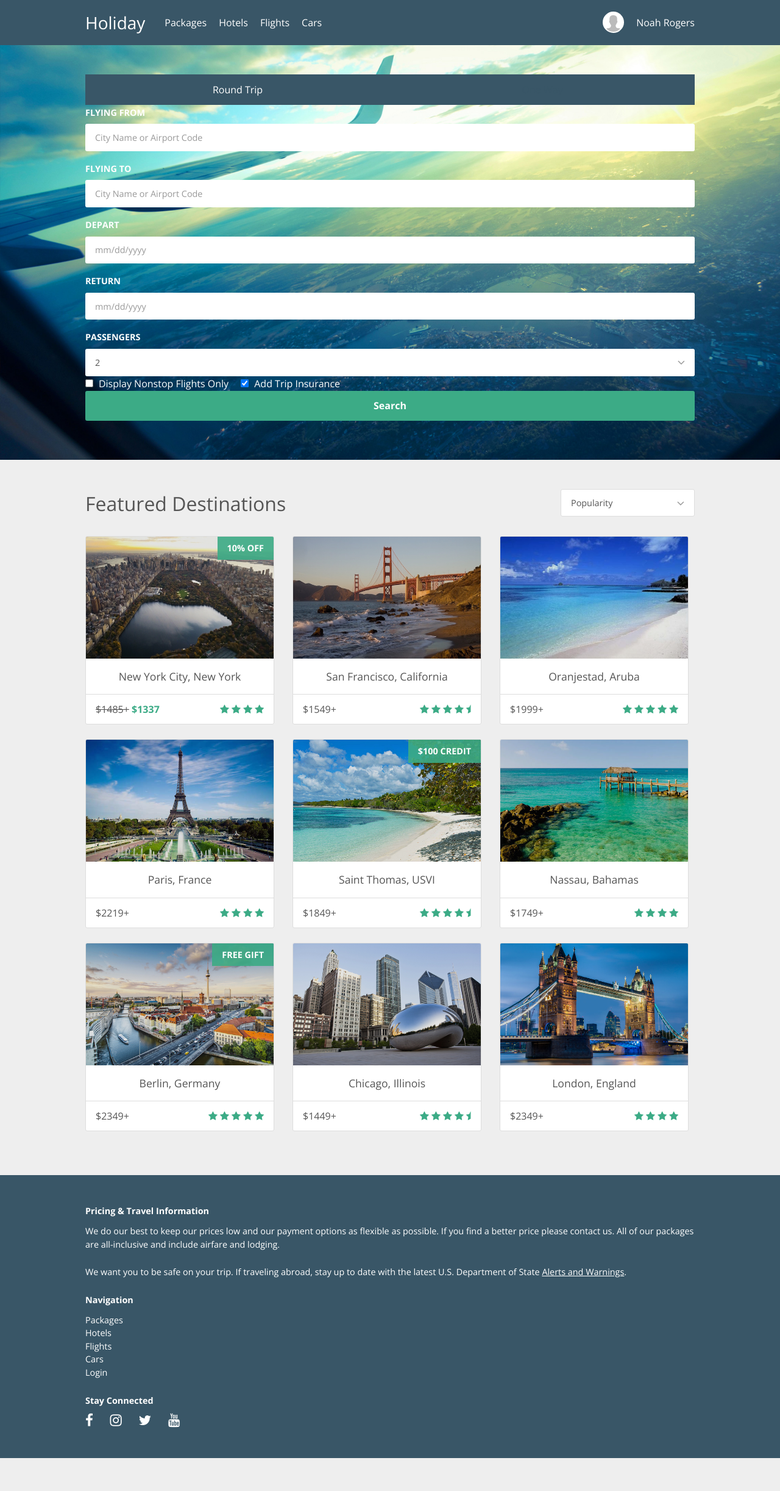
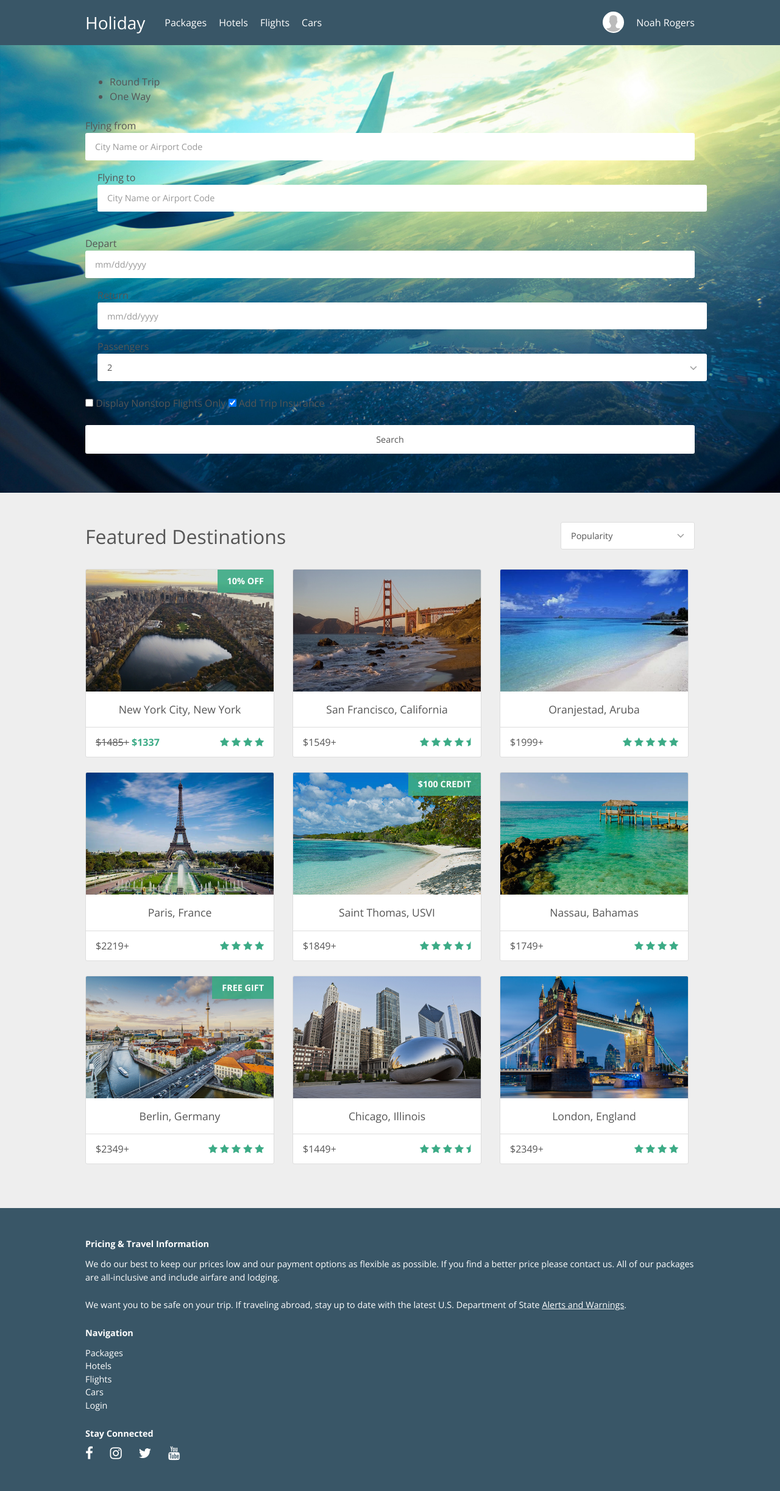
Before and after one commit to Treydor/holiday, a Jekyll site: the page built from index.html, in a window 1280 px wide. Shown: the whole page at 61% size. Built offline with Jekyll 4.4.1, drawn with Linux system fonts in a browser that asks for light colours; nearby versions of some CDN libraries; before the commit the page ends 2391 px from its top, so only the background shows below that.

Commit message:
Adds new partials

```diff
--- /dev/null
+++ b/assets/stylesheets/components/_buttons.scss
@@ -0,0 +1,11 @@
+/*------ Buttons ------*/
+
+.button--primary {
+  @include transition (background $duration $timing);
+  background: $green;
+  color: $white;
+  font-size: 1rem;
+  font-weight: $bold;
+
+  &:hover { background: darken($green, 5%); }
+}
--- a/assets/stylesheets/components/_flight-selection.scss
+++ /dev/null
@@ -1,96 +0,0 @@
-/*------ Flight select table ------*/
-
-.search-table {
-  background: $dark-blue;
-  border-radius: $border-radius;
-  margin: 0 auto;
-  max-width: 700px;
-  padding: 1.5rem;
-  overflow: hidden;
-  width: 100%;
-}
-
-/*------ Flight Type ------*/
-
-.flight-type {
-  @extend %clearfix;
-  @include clean-list;
-}
-
-.flight-type__tab {
-  background: $dark-blue;
-  color: $dark-blue;
-  float: left;
-  width: 50%;
-}
-
-.flight-type__tab--current {
-  background: $dark-blue;
-  color: $white;
-}
-
-.flight-type__link {
-  @include ellipsis;
-  @include transition (color $duration $timing);
-  display: block;
-  padding: .8rem 1rem;
-  text-align: center;
-
-  &:hover { text-decoration: none; }
-}
-
-/*------ Label ------*/
-
-.flight__label {
-  color: $white;
-  display: inline-block;
-  font-size: .9rem;
-  font-weight: $bold;
-  margin-bottom: .5rem;
-  text-transform: uppercase;
-}
-
-/*------ Location ------*/
-
-.flight__location {
-  background: $white url("../../assets/images/location.svg") 1rem 50% no-repeat;
-  background-size: 11px;
-  padding-left: 2.6rem;
-}
-
-/*------ Date ------*/
-
-.flight__date {
-  background: $white url("../../assets/images/calender.svg") 1rem 50% no-repeat;
-  background-size: 14px;
-  padding-left: 2.6rem;
-}
-
-/*------  Checkbox ------*/
-
-.flight__option {
-  color: $white;
-  cursor: pointer;
-  font-size: 1rem;
-  font-weight: $regular;
-  margin-bottom: 0;
-  margin-right: 1rem;
-  text-transform: none;
-  white-space: nowrap;
-
-  &:last-of-type { margin-right: 0; }
-}
-
-.flight__option-checkbox { margin-right: .3rem; }
-
-/*------ Button ------*/
-
-.flight__search {
-  @include transition (background $duration $timing);
-  background: $green;
-  color: $white;
-  font-size: 1rem;
-  font-weight: $bold;
-
-  &:hover { background: darken($green, 5%); }
-}
--- /dev/null
+++ b/assets/stylesheets/components/_grid.scss
@@ -0,0 +1,65 @@
+/*------ Grid ------*/
+
+.row {
+  @extend %clearfix;
+  margin-bottom: 1rem;
+
+  @media #{$medium} {
+    margin-bottom: 1.5rem;
+
+    &:last-of-type {
+      margin-bottom: 0;
+    }
+  }
+}
+
+.column {
+  margin-bottom: 1rem;
+  width: 100%;
+
+  &:last-of-type {
+    margin-bottom: 0;
+  }
+
+  @media #{$medium} {
+    float: left;
+    margin-bottom: 0;
+    margin-left: 2%;
+
+    &:first-of-type {
+      margin-left: 0;
+    }
+  }
+}
+
+/*------ Grid mobile styles ------*/
+
+@media #{$medium} {
+  .column--two-thirds {
+    width: 66%;
+  }
+
+  .column--half {
+    width: 49%;
+  }
+
+  .column--third {
+    width: 32%;
+  }
+
+  .column--fourth {
+    width: 24.5%;
+  }
+}
+
+/*------ Locked columns ------*/
+
+.column--third--locked {
+  float: left;
+  margin-left: 2%;
+  width: 32%;
+
+  &:first-of-type {
+    margin-left: 0;
+  }
+}
--- /dev/null
+++ b/assets/stylesheets/components/_search.scss
@@ -0,0 +1,11 @@
+/*------ Search ------*/
+
+.search-table {
+  background: $dark-blue;
+  border-radius: $border-radius;
+  margin: 0 auto;
+  max-width: 700px;
+  padding: 1.5rem;
+  overflow: hidden;
+  width: 100%;
+}
--- a/assets/stylesheets/main.scss
+++ b/assets/stylesheets/main.scss
@@ -8,13 +8,15 @@
 // Components
 @import "components/normalize";
 @import "components/layout";
+@import "components/grid";
 @import "components/typography";
 @import "components/cards";
 @import "components/forms";
+@import "components/buttons";
 @import "components/header";
 @import "components/footer";
 @import "components/hero";
-@import "components/flight-selection";
+@import "components/search";
 
 // Utilities
 @import "components/utilities";
```
